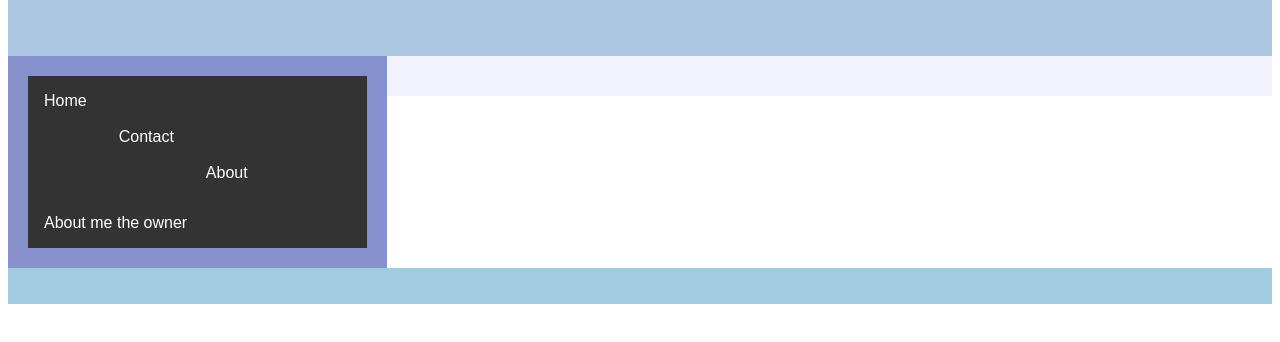
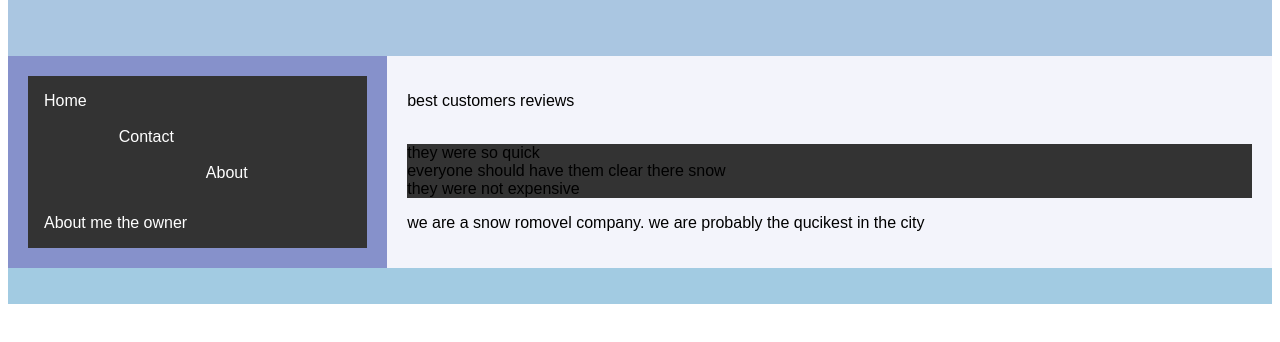
Before and after one commit to webuser65/webuser65.github.io, a plain HTML site: page linked_HTML_pages/page3.html in a window 1280 px wide. Shown: the part 442-784 px from the top of the page. Drawn offline with Linux system fonts and the light colour scheme.

Commit message:
Update page3.html

```diff
--- a/linked_HTML_pages/page3.html
+++ b/linked_HTML_pages/page3.html
@@ -3,7 +3,7 @@
     <head>
        <link rel="stylesheet" href="../style_sheet_3.css">
        <meta name="viewport" content="width=device-width, initial-scale=1.0">
-       <title>gess' snow snow removel</title>
+       <title>gees' snow snow removel</title>
    </head>
 
    <body>
@@ -22,7 +22,13 @@
       </ul>
      </nav>
      <article>
-
+       <p>best customers reviews</p><br>
+      <ul>
+        <li>they were so quick</li><br>
+        <li>everyone should have them clear there snow</li><br>
+        <li>they were not expensive</li><br>
+      </ul>
+      <p>we are a snow romovel company. we are probably the qucikest in the city</p>
      </article>
    </section>
 
```
